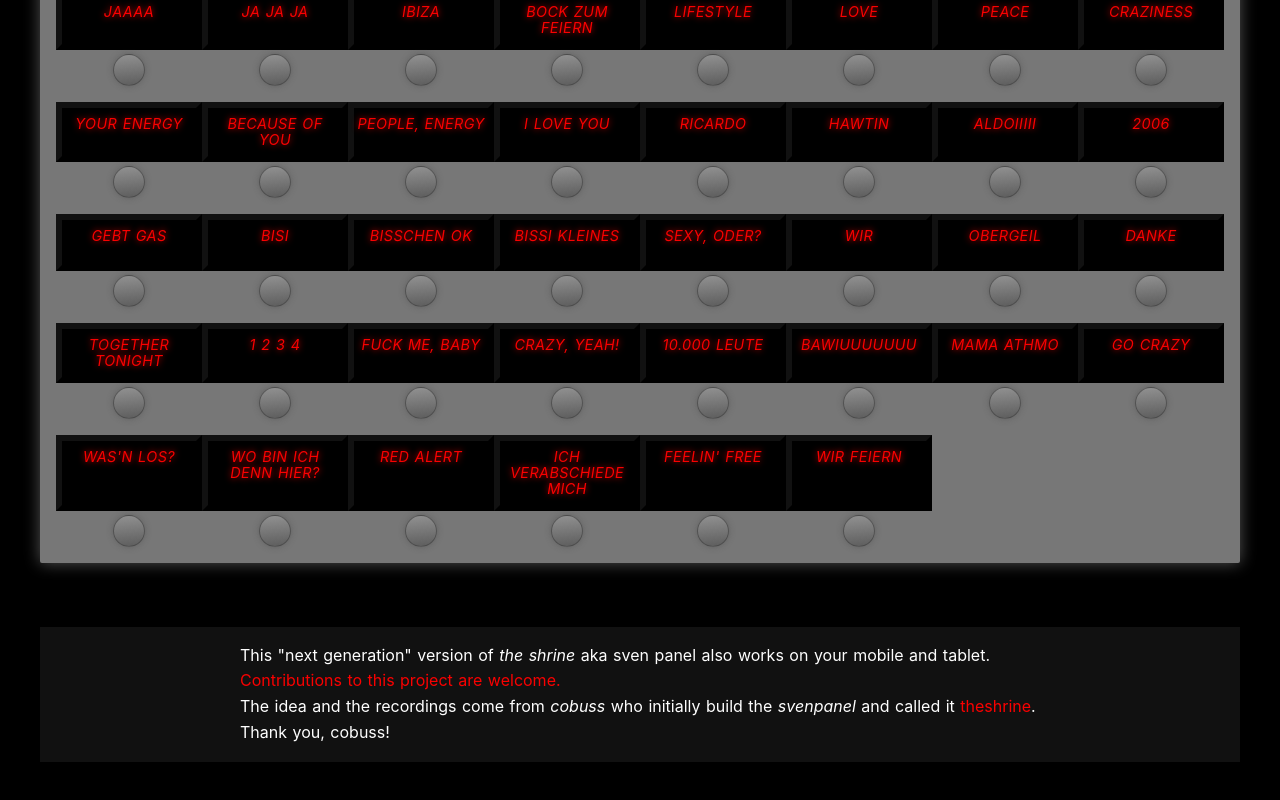
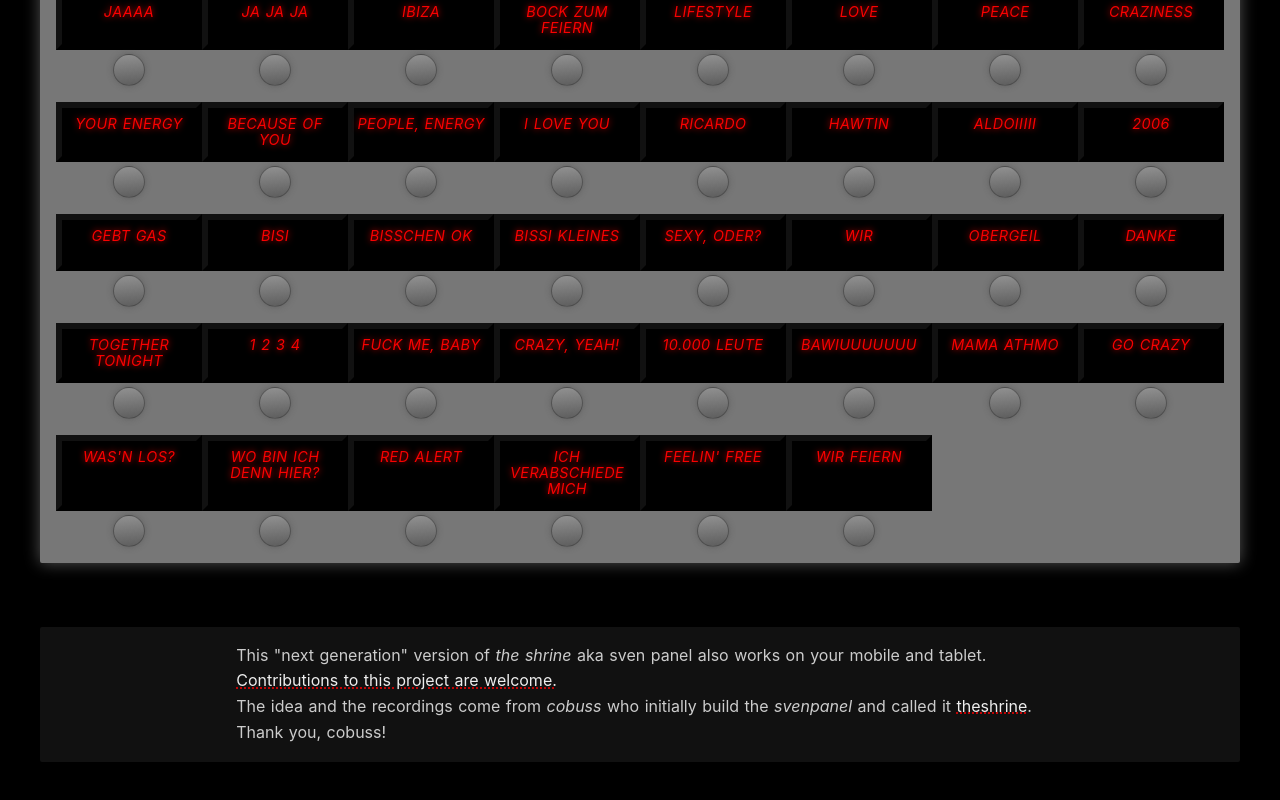
Before and after one commit to svenpanel/the-shrine-ng, a Nuxt app: page / in a window 1280 px wide. Shown: the part 379-1179 px from the top of the page. Built offline with nearby package versions, Linux system fonts and the light colour scheme; a web font is replaced by a local one.

Commit message:
feat: adjust appearance of links and text content

```diff
--- a/pages/index.vue
+++ b/pages/index.vue
@@ -183,6 +183,7 @@ $content-background-color: #111;
 
 .index__sound:hover .index__sound-name {
   border-style: inset;
+  border-color: rgba($knob-color, 0.75);
 }
 
 .index__sound-knob {
@@ -205,21 +206,25 @@ $content-background-color: #111;
   font-family: -apple-system, BlinkMacSystemFont, 'Segoe UI', Roboto, 'Helvetica Neue', Arial, sans-serif;
   margin: 4rem 0;
   padding: 1rem;
+  border-radius: 2px;
   background-color: $content-background-color;
 }
 
 .index__content p {
-  max-width: 50rem;
+  max-width: 80ch;
   line-height: 1.61;
   margin: 0 auto;
+  color: #ccc;
 }
 
 .index__content a {
-  color: $color-red;
-  text-decoration: none;
+  color: #eee;
+  text-decoration-color: $color-red;
+  text-decoration-style: dotted;
 
   &:hover {
-    text-decoration: underline;
+    color: #fff;
+    text-decoration-style: solid;
   }
 }
 
```
Also changed, not shown: .stylelintrc.json.
